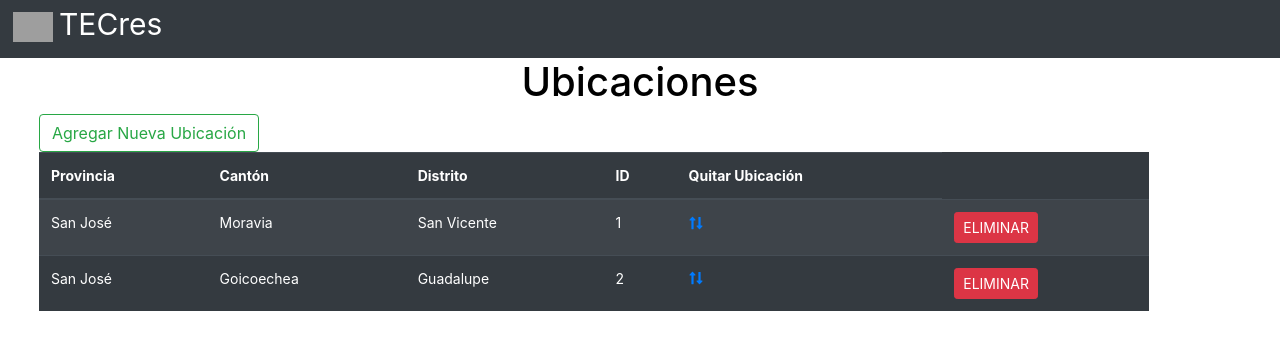
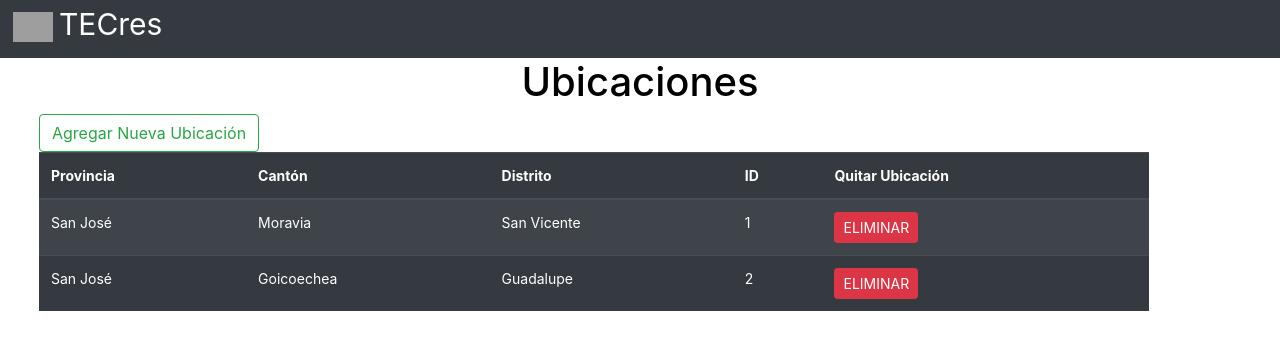
Before and after one commit to Kimc17/P1_TECres, an Angular app: page /Ubicacion in a window 1280 px wide. Shown: the top 350 px of the page. Built offline with nearby package versions, Linux system fonts and the light colour scheme; grey boxes are pictures that could not be loaded.

Commit message:
Cambio a ubicacion

```diff
--- a/src/app/ubicacion/ubicacion.component.html
+++ b/src/app/ubicacion/ubicacion.component.html
@@ -23,12 +23,7 @@
                 <td class="pt-3-half" contenteditable="true" (blur) = "actualizarLista(ubicacion.ID , 'Distrito', $event)">{{ubicacion.Distrito}}</td>
                 <td class="pt-3-half" contenteditable="true" (blur) = "actualizarLista(ubicacion.ID , 'ID', $event)">{{ubicacion.ID}}</td>
 
-                <td class="pt-3-half">
-                    <span class="table-up"><a href="#!" class="indigo-text"><i class="fas fa-long-arrow-alt-up"
-                          aria-hidden="true"></i></a></span>
-                    <span class="table-down"><a href="#!" class="indigo-text"><i class="fas fa-long-arrow-alt-down"
-                          aria-hidden="true"></i></a></span>
-                  </td>
+
                   <td>
                     <span class="table-remove">
 
```
